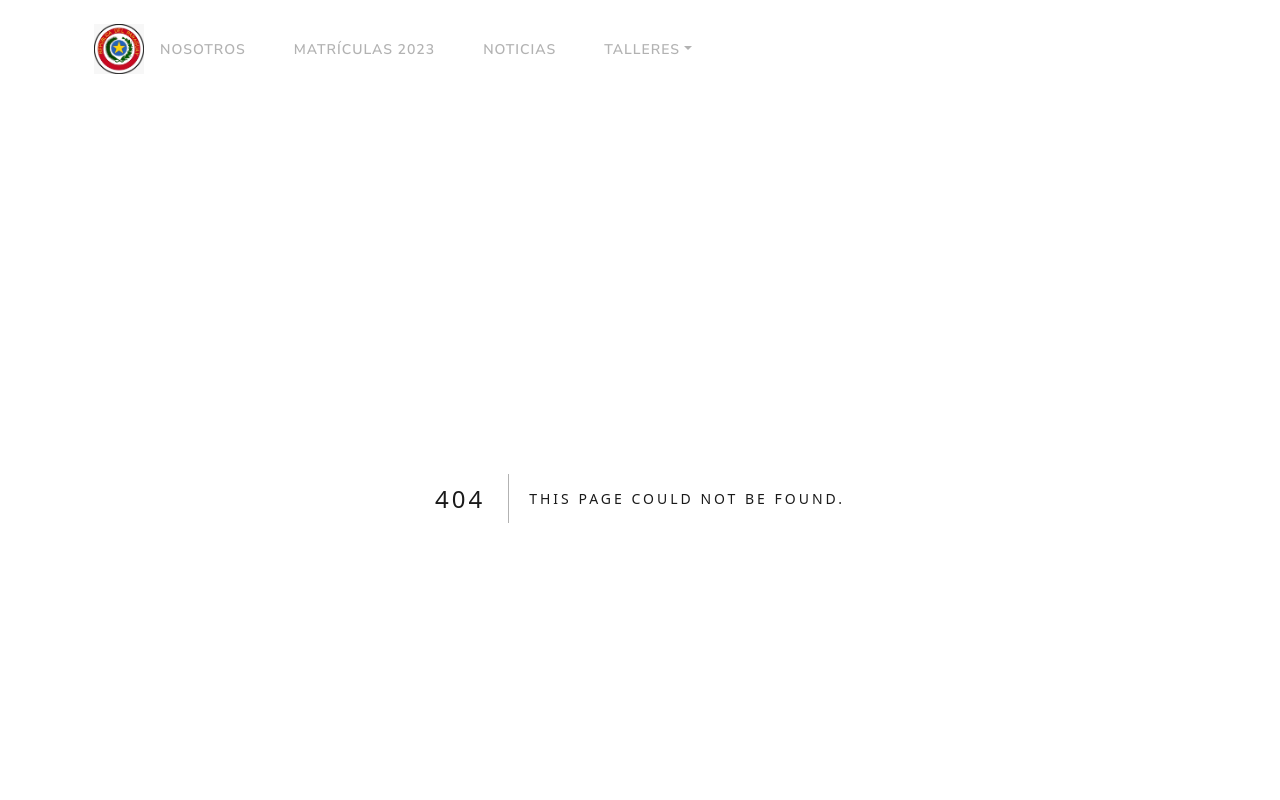
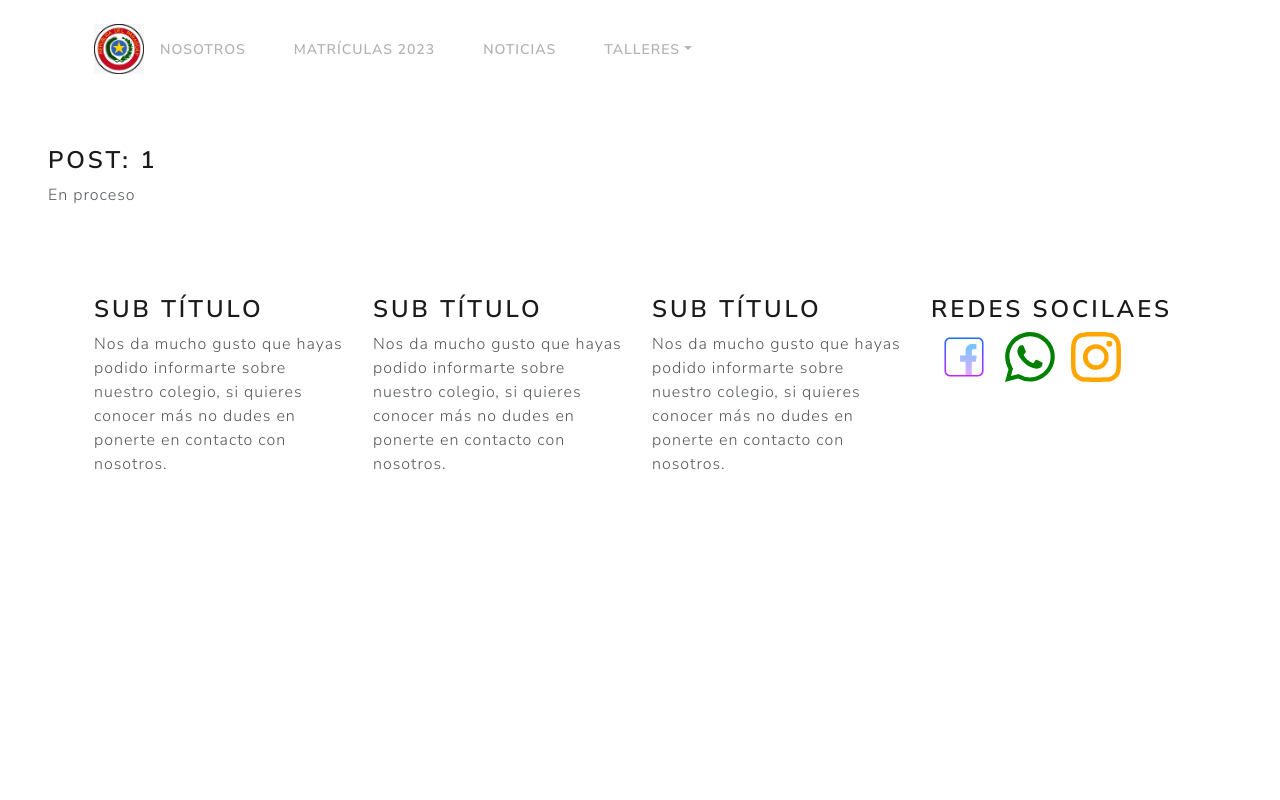
Before and after one commit to DavTV/Colegio-Paraguay, a Next.js app: page /components/talleres/1 in a window 1280 px wide. Before the commit this address had no page. Shown: the top 800 px of the page. Built offline with nearby package versions, Linux system fonts and the light colour scheme.

Commit message:
Actualizaciòn de las rutas header y las rutas dinamicas de talleres

```diff
--- a/src/pages/components/Header.js
+++ b/src/pages/components/Header.js
@@ -15,13 +15,13 @@ const Header = () => {
                         <ul class="navbar-nav me-auto">
 
                             <li class="nav-item">
-                                <Link className="nav-link" href="/taller/about">Nosotros</Link>
+                                <Link className="nav-link" href="/about">Nosotros</Link>
                             </li>
                             <li class="nav-item">
-                                <Link className="nav-link" href="/taller/matricula">Matrículas 2023</Link>
+                                <Link className="nav-link" href="/matricula">Matrículas 2023</Link>
                             </li>
                             <li class="nav-item">
-                                <Link className="nav-link" href="/taller/news">Noticias</Link>
+                                <Link className="nav-link" href="/news">Noticias</Link>
                             </li>
                             <li class="nav-item dropdown">
                                 <a class="nav-link dropdown-toggle" data-bs-toggle="dropdown" href="#" role="button" aria-haspopup="true" aria-expanded="false">Talleres</a>
--- /dev/null
+++ b/src/pages/components/talleres/[name].js
@@ -0,0 +1,14 @@
+import { useRouter } from "next/router";
+const Taller = () => {
+    const router = useRouter();
+    const { name } = router.query;
+
+    return (
+        <div className="p-5">
+            <h3>Post: {name}</h3>
+            <p>En proceso</p>
+        </div>
+    );
+}
+
+export default Taller;
```
Also changed, not shown: src/pages/[taller].js (deleted, +0 -7 lines).
